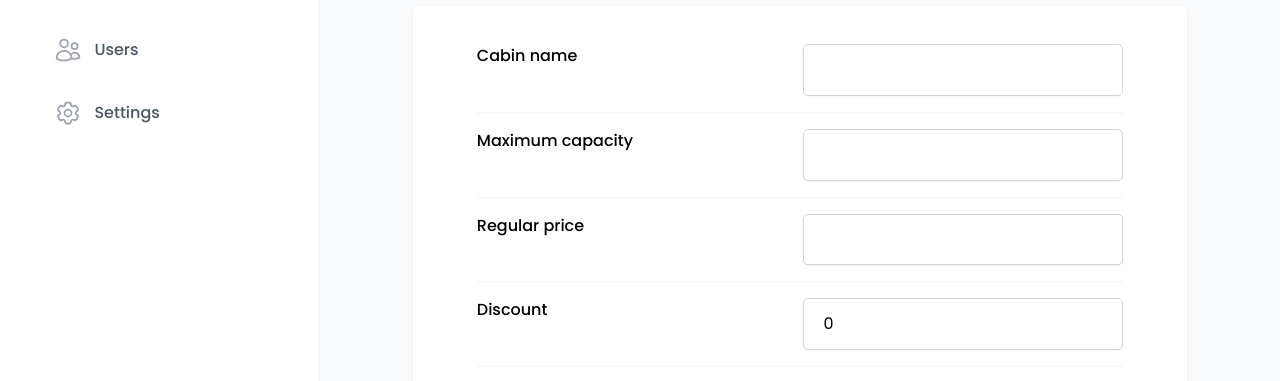
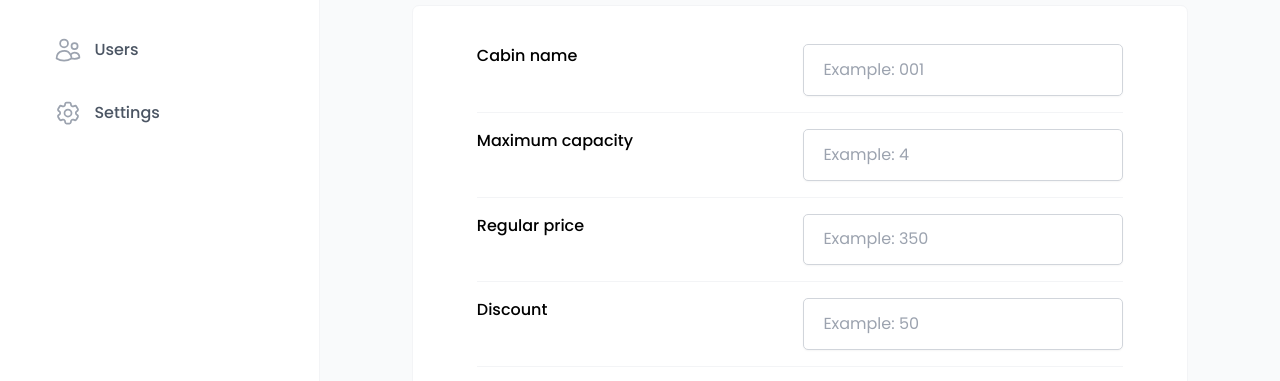
Before and after one commit to thirraz/the-wild-oasis-with-typescript, a React (Vite) app: page /cabins in a window 1280 px wide. Both pictures are taken after a click on the button "Add new cabin". Shown: the part 363-744 px from the top of the page. Built offline with nearby package versions, Linux system fonts and the light colour scheme; no server answers; the database is empty; a web font is replaced by a local one.

Commit message:
feature: creating a cabin

```diff
--- a/src/features/cabins/CreateCabinForm.tsx
+++ b/src/features/cabins/CreateCabinForm.tsx
@@ -2,6 +2,9 @@ import { useForm } from "react-hook-form"
 
 import Form from "../../ui/Form"
 import { Button } from "../../ui/Button"
+import { useMutation, useQueryClient } from "@tanstack/react-query"
+import { createCabins } from "../../services/apiCabins"
+import toast from "react-hot-toast"
 
 // const FormRow = styled.div`
 // 	display: grid;
@@ -39,19 +42,33 @@ import { Button } from "../../ui/Button"
 // 	color: var(--color-red-700);
 // `
 
-type CreateCabinFields = {
+export type CreateCabinFields = {
 	name: string
 	maxCapacity: number
 	regularPrice: number
 	discount: number
 	description: string
+	image?: string
 }
 
 function CreateCabinForm() {
-	const { register, handleSubmit } = useForm<CreateCabinFields>()
+	const queryClient = useQueryClient()
+
+	const { register, handleSubmit, reset } = useForm<CreateCabinFields>()
+	const { mutate, isPending: isCreating } = useMutation({
+		mutationFn: createCabins,
+		onSuccess: () => {
+			queryClient.invalidateQueries({
+				queryKey: ["cabins"]
+			})
+			toast.success("Cabin created!")
+			reset()
+		},
+		onError: err => toast.error(err.message)
+	})
 
 	function onSubmit(data: CreateCabinFields) {
-		console.log(data)
+		mutate(data)
 	}
 
 	return (
@@ -64,6 +81,7 @@ function CreateCabinForm() {
 					className="input"
 					type="text"
 					id="name"
+					placeholder="Example: 001"
 					{...register("name")}
 				/>
 			</div>
@@ -76,6 +94,7 @@ function CreateCabinForm() {
 					className="input"
 					type="number"
 					id="maxCapacity"
+					placeholder="Example: 4"
 					{...register("maxCapacity")}
 				/>
 			</div>
@@ -88,6 +107,7 @@ function CreateCabinForm() {
 					className="input"
 					type="number"
 					id="regularPrice"
+					placeholder="Example: 350"
 					{...register("regularPrice")}
 				/>
 			</div>
@@ -99,8 +119,8 @@ function CreateCabinForm() {
 				<input
 					type="number"
 					id="discount"
-					defaultValue={0}
 					className="input"
+					placeholder="Example: 50"
 					{...register("discount")}
 				/>
 			</div>
@@ -132,8 +152,8 @@ function CreateCabinForm() {
 			<div className="form-row">
 				{/* type is an HTML attribute! */}
 				<Button color="secondary" /* type="reset" */>Cancel</Button>
-				<Button size="medium" color="primary">
-					Edit cabin
+				<Button size="medium" color="primary" disabled={isCreating}>
+					Add cabin
 				</Button>
 			</div>
 		</Form>
--- a/src/services/apiCabins.ts
+++ b/src/services/apiCabins.ts
@@ -1,3 +1,4 @@
+import { CreateCabinFields } from "../features/cabins/CreateCabinForm"
 import supabase from "./supabase"
 
 export async function getCabins() {
@@ -8,6 +9,17 @@ export async function getCabins() {
 	return data
 }
 
+export async function createCabins(newCabin: CreateCabinFields) {
+	const { data, error } = await supabase
+		.from("cabins")
+		.insert([newCabin])
+		.select()
+
+	if (error) throw new Error(`This cabin can't be creat: ${error.message}`)
+
+	return data
+}
+
 export async function deleteCabins(id: number | string) {
 	const { error } = await supabase.from("cabins").delete().eq("id", id)
 
```
